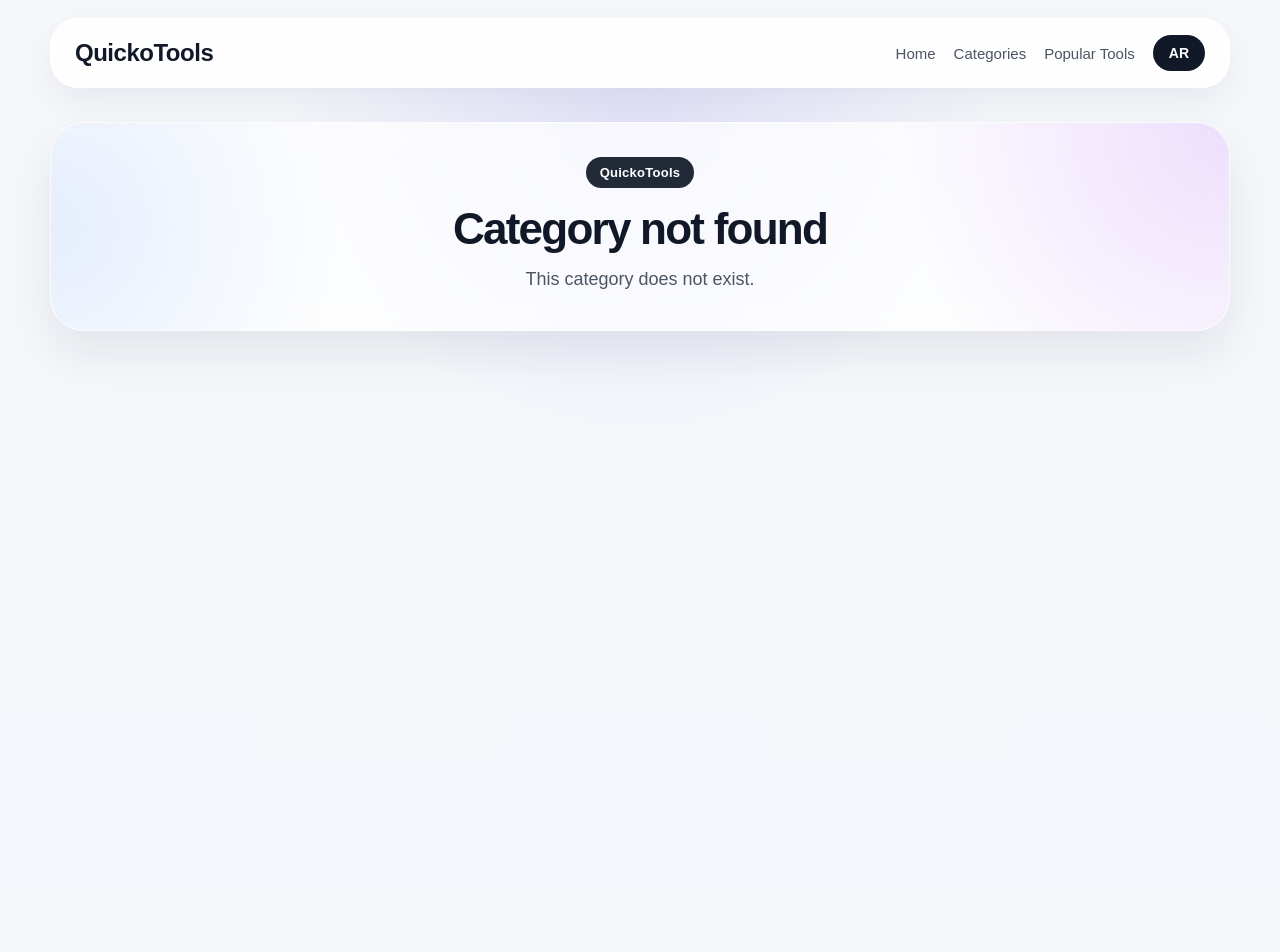
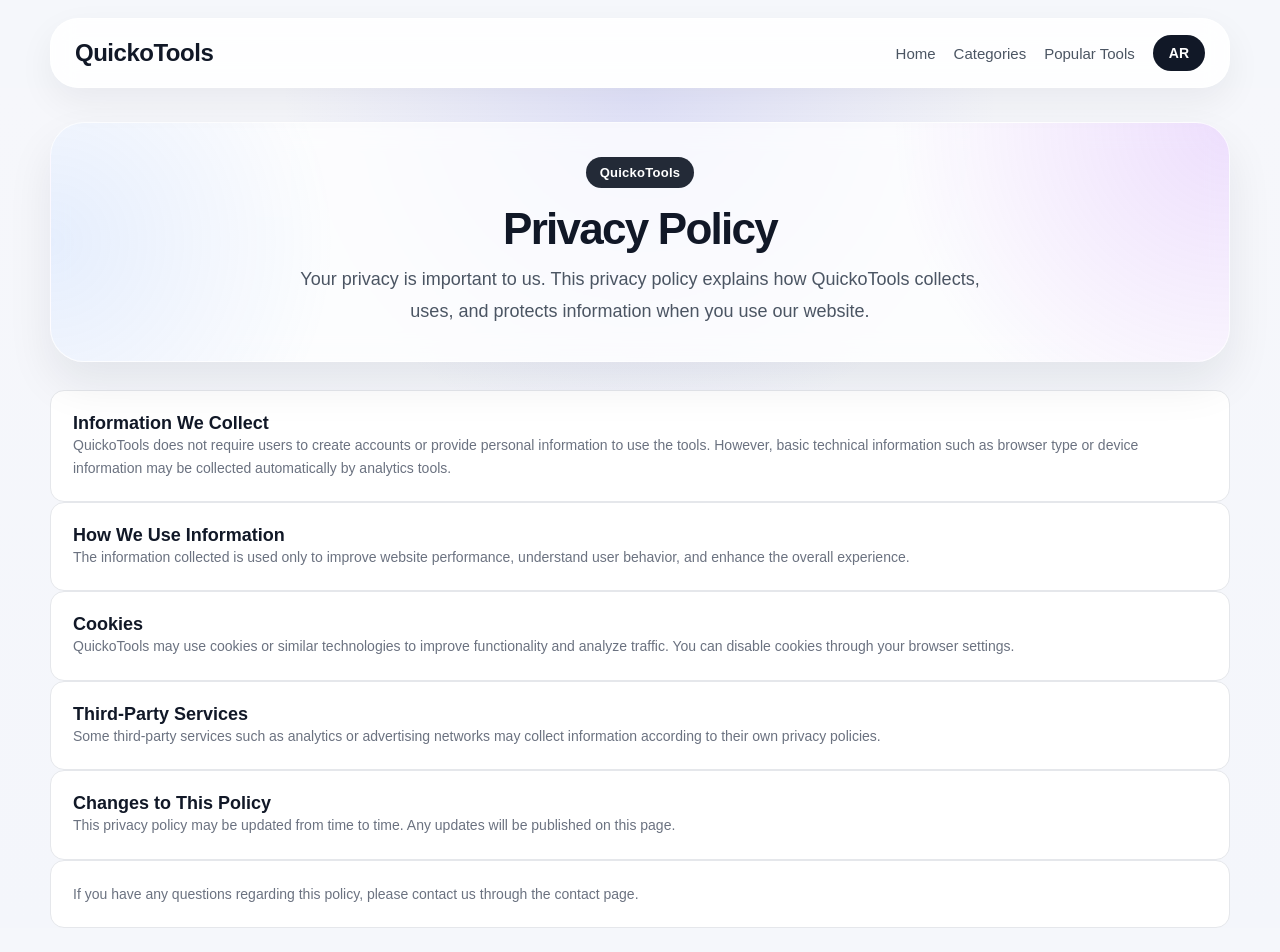
Before and after one commit to mousamohamad370-wq/QuickoTools, a React (Vite) app: page /privacy-policy in a window 1280 px wide. Shown: the top 952 px of the page. Built offline with nearby package versions, Linux system fonts and the light colour scheme.

Commit message:
Add Privacy Policy page

```diff
--- a/src/App.jsx
+++ b/src/App.jsx
@@ -8,6 +8,7 @@
 import toolsRegistry from './tools/toolsRegistry';
 import About from './pages/About';
 import Contact from './pages/Contact';
+import PrivacyPolicy from './pages/PrivacyPolicy';
 
 function PageLoader() {
   return (
@@ -67,6 +68,10 @@
           />
           <Route path="/about" element={<About language={language} />} />
           <Route path="/contact" element={<Contact language={language} />} />
+          <Route
+  path="/privacy-policy"
+  element={<PrivacyPolicy language={language} />}
+/>
 
           {toolsRegistry.map((tool) => {
             const ToolComponent = tool.component;
--- /dev/null
+++ b/src/pages/PrivacyPolicy.jsx
@@ -0,0 +1,103 @@
+import '../styles/home.css';
+
+function PrivacyPolicy({ language }) {
+  const content = {
+    en: {
+      title: 'Privacy Policy',
+      intro:
+        'Your privacy is important to us. This privacy policy explains how QuickoTools collects, uses, and protects information when you use our website.',
+      section1Title: 'Information We Collect',
+      section1Text:
+        'QuickoTools does not require users to create accounts or provide personal information to use the tools. However, basic technical information such as browser type or device information may be collected automatically by analytics tools.',
+      section2Title: 'How We Use Information',
+      section2Text:
+        'The information collected is used only to improve website performance, understand user behavior, and enhance the overall experience.',
+      section3Title: 'Cookies',
+      section3Text:
+        'QuickoTools may use cookies or similar technologies to improve functionality and analyze traffic. You can disable cookies through your browser settings.',
+      section4Title: 'Third-Party Services',
+      section4Text:
+        'Some third-party services such as analytics or advertising networks may collect information according to their own privacy policies.',
+      section5Title: 'Changes to This Policy',
+      section5Text:
+        'This privacy policy may be updated from time to time. Any updates will be published on this page.',
+      closing:
+        'If you have any questions regarding this policy, please contact us through the contact page.'
+    },
+    ar: {
+      title: 'سياسة الخصوصية',
+      intro:
+        'خصوصيتك مهمة بالنسبة لنا. تشرح سياسة الخصوصية هذه كيفية جمع QuickoTools للمعلومات واستخدامها وحمايتها عند استخدامك للموقع.',
+      section1Title: 'المعلومات التي نجمعها',
+      section1Text:
+        'لا يطلب QuickoTools من المستخدمين إنشاء حسابات أو إدخال معلومات شخصية لاستخدام الأدوات. ومع ذلك قد يتم جمع بعض المعلومات التقنية تلقائيًا مثل نوع المتصفح أو معلومات الجهاز عبر أدوات التحليل.',
+      section2Title: 'كيف نستخدم المعلومات',
+      section2Text:
+        'تُستخدم المعلومات المجمعة فقط لتحسين أداء الموقع وفهم سلوك المستخدمين وتحسين تجربة الاستخدام.',
+      section3Title: 'ملفات تعريف الارتباط (Cookies)',
+      section3Text:
+        'قد يستخدم QuickoTools ملفات تعريف الارتباط أو تقنيات مشابهة لتحسين وظائف الموقع وتحليل الزيارات. يمكنك تعطيل ملفات تعريف الارتباط من إعدادات المتصفح.',
+      section4Title: 'خدمات الطرف الثالث',
+      section4Text:
+        'قد تقوم بعض خدمات الطرف الثالث مثل أدوات التحليل أو شبكات الإعلانات بجمع معلومات وفقًا لسياسات الخصوصية الخاصة بها.',
+      section5Title: 'تحديثات السياسة',
+      section5Text:
+        'قد يتم تحديث سياسة الخصوصية هذه من وقت لآخر. سيتم نشر أي تحديثات على هذه الصفحة.',
+      closing:
+        'إذا كان لديك أي أسئلة بخصوص هذه السياسة يمكنك التواصل معنا عبر صفحة الاتصال.'
+    }
+  };
+
+  const t = language === 'ar' ? content.ar : content.en;
+
+  return (
+    <main className="home-page" dir={language === 'ar' ? 'rtl' : 'ltr'}>
+      <section className="hero-section">
+        <div className="hero-container hero-surface page-hero-surface">
+          <div className="page-hero-content">
+            <span className="hero-badge">QuickoTools</span>
+            <h1 className="hero-title page-hero-title">{t.title}</h1>
+            <p className="hero-text">{t.intro}</p>
+          </div>
+        </div>
+      </section>
+
+      <section className="tools-section">
+        <div className="tools-container">
+
+          <div className="tool-card">
+            <h3 className="tool-card-title">{t.section1Title}</h3>
+            <p className="tool-card-description">{t.section1Text}</p>
+          </div>
+
+          <div className="tool-card">
+            <h3 className="tool-card-title">{t.section2Title}</h3>
+            <p className="tool-card-description">{t.section2Text}</p>
+          </div>
+
+          <div className="tool-card">
+            <h3 className="tool-card-title">{t.section3Title}</h3>
+            <p className="tool-card-description">{t.section3Text}</p>
+          </div>
+
+          <div className="tool-card">
+            <h3 className="tool-card-title">{t.section4Title}</h3>
+            <p className="tool-card-description">{t.section4Text}</p>
+          </div>
+
+          <div className="tool-card">
+            <h3 className="tool-card-title">{t.section5Title}</h3>
+            <p className="tool-card-description">{t.section5Text}</p>
+          </div>
+
+          <div className="tool-card">
+            <p className="tool-card-description">{t.closing}</p>
+          </div>
+
+        </div>
+      </section>
+    </main>
+  );
+}
+
+export default PrivacyPolicy;
```
